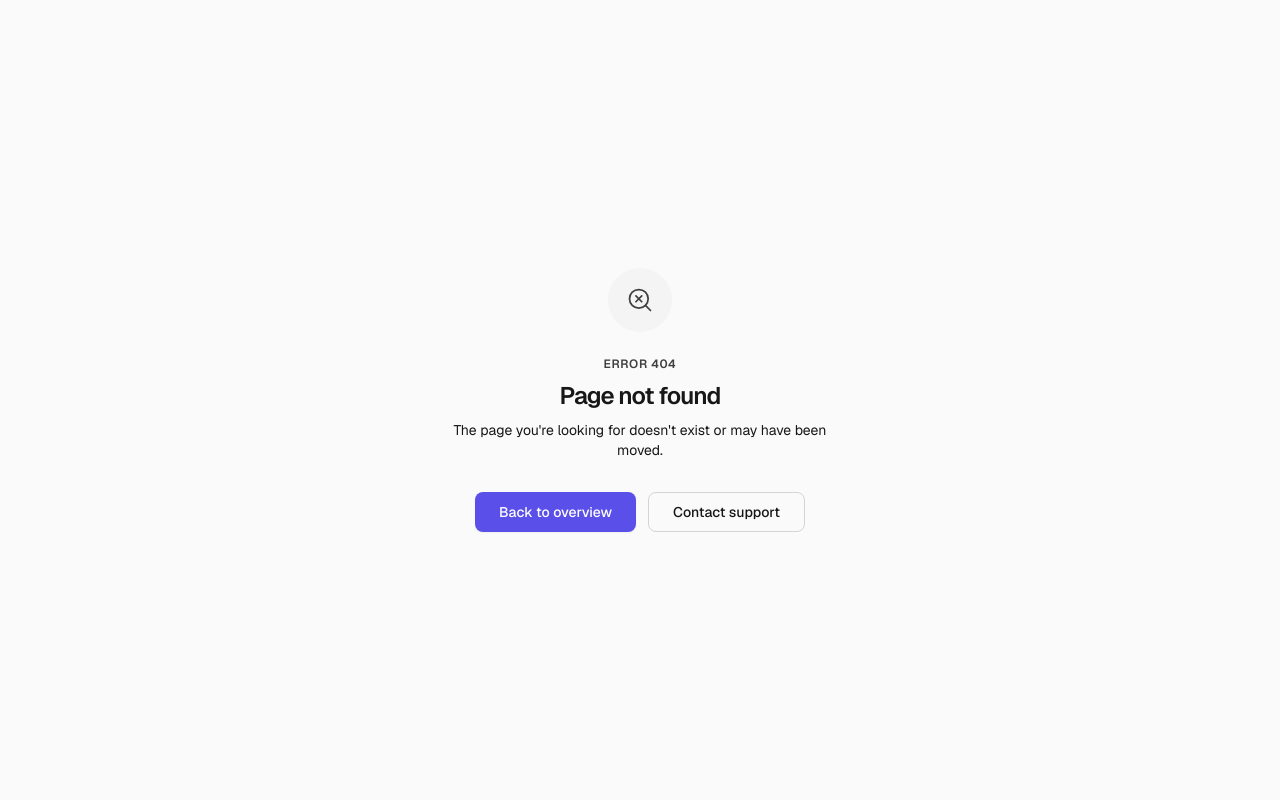
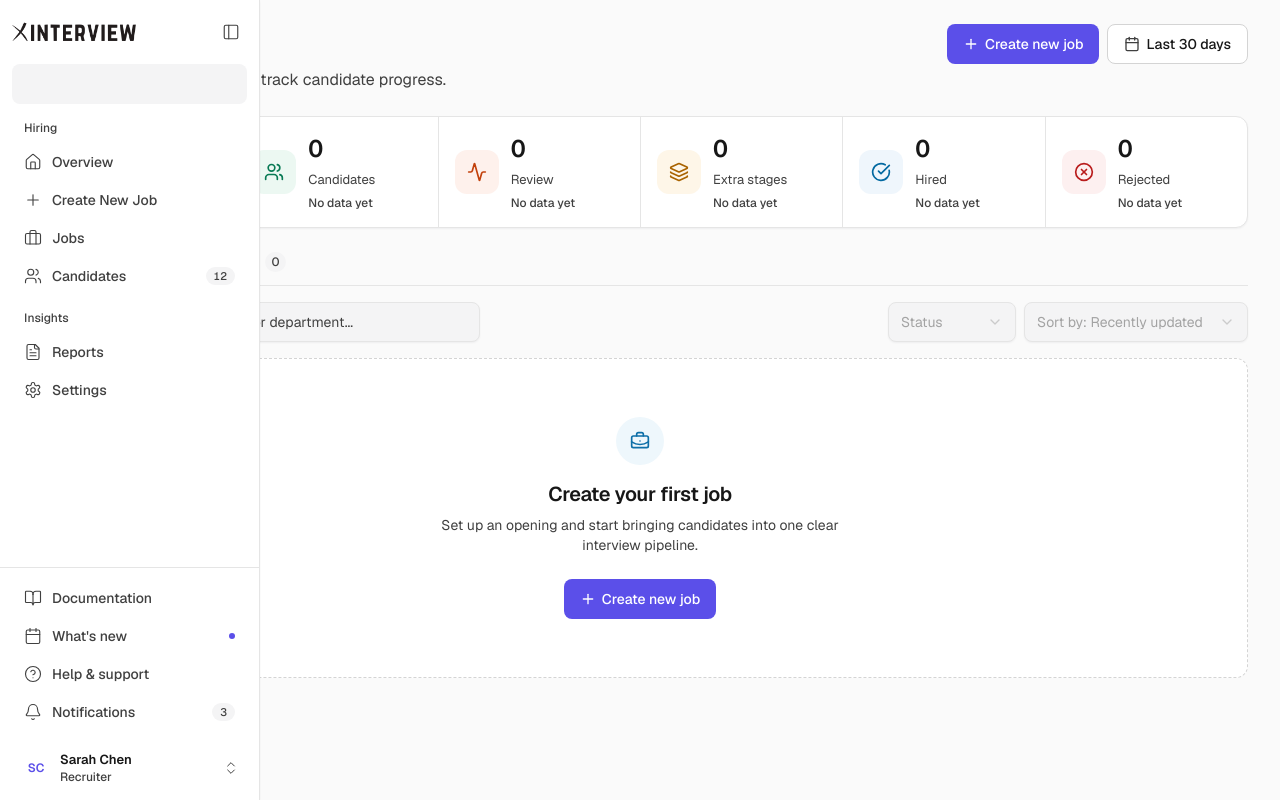
Before and after one commit to 3foxagency-hash/xinterview-ai-foundation-admin, a Next.js app: page /dashboard/no-jobs in a window 1280 px wide. Before the commit this address had no page. Built offline with nearby package versions, Linux system fonts and the light colour scheme.

Commit message:
style: update layout structure for AuthLayout and DashboardLayout; add NoJobsPreviewPage component

```diff
--- a/app/(auth)/layout.tsx
+++ b/app/(auth)/layout.tsx
@@ -25,7 +25,7 @@ export default function AuthLayout({
 
   return (
     <MotionConfig reducedMotion="user">
-      <div className="flex h-screen bg-background">
+      <div className="fixed inset-0 flex bg-background">
         {/* Left panel — video (hidden on mobile). Fixed to the viewport so it
             never scrolls with the form on the right. */}
         <div className="hidden lg:block flex-1 relative">
--- /dev/null
+++ b/app/(dashboard)/dashboard/no-jobs/page.tsx
@@ -0,0 +1,167 @@
+'use client';
+
+import * as React from 'react';
+import { Activity, ArrowDown, ArrowUp, BriefcaseBusiness, Calendar, CircleCheckBig, CircleX, Layers, Plus, Search, Users } from 'lucide-react';
+import { toast } from 'sonner';
+import { Button } from '@/components/ui/button';
+import { Input } from '@/components/ui/input';
+import {
+  Select,
+  SelectContent,
+  SelectItem,
+  SelectTrigger,
+  SelectValue,
+} from '@/components/ui/select';
+import { cn } from '@/lib/utils';
+
+/* Preview of the Overview page once a brand-new workspace has zero jobs —
+   every count zeroed out and the first-time empty state in place of the job
+   list. Lives at its own route so the empty state can be reviewed without
+   waiting on real API integration to actually return zero jobs. */
+const summaryItems = [
+  { label: 'Jobs', icon: BriefcaseBusiness, tone: 'jobs' },
+  { label: 'Candidates', icon: Users, tone: 'candidates' },
+  { label: 'Review', icon: Activity, tone: 'ai' },
+  { label: 'Extra stages', icon: Layers, tone: 'interviews' },
+  { label: 'Hired', icon: CircleCheckBig, tone: 'info' },
+  { label: 'Rejected', icon: CircleX, tone: 'error' },
+] as const;
+
+const toneTile: Record<string, string> = {
+  jobs: 'bg-jobs-wash text-jobs-ink',
+  candidates: 'bg-candidates-wash text-candidates-ink',
+  ai: 'bg-ai-wash text-ai-ink',
+  info: 'bg-info-wash text-info-ink',
+  error: 'bg-error-wash text-error-ink',
+  interviews: 'bg-interviews-wash text-interviews-ink',
+};
+
+function SummaryStrip() {
+  return (
+    <section aria-label="Jobs summary" className="grid grid-cols-2 rounded-lg border border-border bg-surface lg:grid-cols-3 xl:grid-cols-6">
+      {summaryItems.map((item, index) => {
+        const Icon = item.icon;
+        return (
+          <div
+            key={item.label}
+            className={cn(
+              'flex min-w-0 items-center gap-2.5 border-border px-3 py-3 sm:gap-3 sm:px-4 sm:py-4',
+              index % 2 === 0 ? 'border-l-0' : 'border-l',
+              index < 2 ? 'border-t-0' : 'border-t',
+              index % 3 === 0 ? 'lg:border-l-0' : 'lg:border-l',
+              index < 3 ? 'lg:border-t-0' : 'lg:border-t',
+              index === 0 ? 'xl:border-l-0' : 'xl:border-l',
+              'xl:border-t-0'
+            )}
+          >
+            <span className={cn('flex h-9 w-9 shrink-0 items-center justify-center rounded-lg sm:h-11 sm:w-11', toneTile[item.tone])}>
+              <Icon className="h-4 w-4 sm:h-5 sm:w-5" aria-hidden={true} />
+            </span>
+            <div className="min-w-0">
+              <p className="text-h2 tabular leading-none text-heading sm:text-h1">0</p>
+              <p className="mt-1.5 truncate text-body-sm text-muted">{item.label}</p>
+              <p className="mt-1.5 flex items-center gap-1 text-caption text-muted">
+                <ArrowUp className="hidden h-3 w-3" aria-hidden="true" />
+                <ArrowDown className="hidden h-3 w-3" aria-hidden="true" />
+                No data yet <span className="hidden truncate font-normal 2xl:inline">vs last 30 days</span>
+              </p>
+            </div>
+          </div>
+        );
+      })}
+    </section>
+  );
+}
+
+function FirstJobEmptyState({ onCreate }: { onCreate: () => void }) {
+  return (
+    <div className="flex min-h-80 flex-col items-center justify-center rounded-lg border border-dashed border-border-strong bg-surface px-6 text-center">
+      <span className="flex h-12 w-12 items-center justify-center rounded-full bg-jobs-wash text-jobs-ink">
+        <BriefcaseBusiness className="h-5 w-5" aria-hidden="true" />
+      </span>
+      <h2 className="mt-4 text-h2 text-heading">Create your first job</h2>
+      <p className="mt-2 max-w-md text-body text-muted">
+        Set up an opening and start bringing candidates into one clear interview pipeline.
+      </p>
+      <Button className="mt-6" onClick={onCreate}>
+        <Plus className="h-4 w-4" aria-hidden="true" />
+        Create new job
+      </Button>
+    </div>
+  );
+}
+
+export default function NoJobsPreviewPage() {
+  const tabs = [
+    { key: 'active' as const, label: 'Active jobs', count: 0 },
+    { key: 'archived' as const, label: 'Archived jobs', count: 0 },
+  ];
+
+  return (
+    <div className="bg-background px-4 py-6 sm:px-6 lg:px-8">
+      <div className="mx-auto max-w-7xl">
+        <header className="flex flex-col gap-4 sm:flex-row sm:items-start sm:justify-between">
+          <div>
+            <h1 className="text-display text-heading">Jobs</h1>
+            <p className="mt-1 text-body-lg text-muted">Manage your job openings and track candidate progress.</p>
+          </div>
+          <div className="flex flex-wrap items-center gap-2 sm:justify-end">
+            <Button onClick={() => toast('Create new job opened')}>
+              <Plus className="h-4 w-4" aria-hidden="true" />
+              Create new job
+            </Button>
+            <Button variant="secondary">
+              <Calendar className="h-4 w-4 text-muted" aria-hidden="true" />
+              Last 30 days
+            </Button>
+          </div>
+        </header>
+
+        <div className="mt-6"><SummaryStrip /></div>
+
+        <div className="mt-6 border-b border-border">
+          <div className="flex gap-6" role="tablist" aria-label="Job views">
+            {tabs.map((item, index) => (
+              <button
+                key={item.key}
+                type="button"
+                role="tab"
+                aria-selected={index === 0}
+                className={cn(
+                  '-mb-px flex items-center gap-2 border-b-2 px-1 pb-3 text-button transition-colors',
+                  index === 0 ? 'border-primary text-primary-ink' : 'border-transparent text-muted hover:text-heading'
+                )}
+              >
+                {item.label}
+                <span className={cn('flex h-5 min-w-5 items-center justify-center rounded-full px-1.5 text-caption', index === 0 ? 'bg-primary-soft text-primary-ink' : 'bg-surface-2 text-muted')}>
+                  {item.count}
+                </span>
+              </button>
+            ))}
+          </div>
+        </div>
+
+        <div className="mt-4 flex flex-col gap-3 lg:flex-row lg:items-center lg:justify-between">
+          <div className="relative w-full lg:max-w-md">
+            <Search className="pointer-events-none absolute left-3 top-1/2 h-4 w-4 -translate-y-1/2 text-muted" aria-hidden="true" />
+            <Input disabled placeholder="Search jobs by title, location or department..." aria-label="Search jobs" className="pl-9" />
+          </div>
+          <div className="flex w-full flex-wrap items-center gap-2 lg:w-auto">
+            <Select value="all" disabled>
+              <SelectTrigger className="w-full sm:w-32" aria-label="Filter by status"><SelectValue placeholder="Status" /></SelectTrigger>
+              <SelectContent><SelectItem value="all">Status</SelectItem></SelectContent>
+            </Select>
+            <Select value="updated" disabled>
+              <SelectTrigger className="w-full sm:w-56" aria-label="Sort jobs"><SelectValue placeholder="Sort" /></SelectTrigger>
+              <SelectContent><SelectItem value="updated">Sort by: Recently updated</SelectItem></SelectContent>
+            </Select>
+          </div>
+        </div>
+
+        <div className="mt-4">
+          <FirstJobEmptyState onCreate={() => toast('Create new job opened')} />
+        </div>
+      </div>
+    </div>
+  );
+}
--- a/app/(dashboard)/layout.tsx
+++ b/app/(dashboard)/layout.tsx
@@ -37,7 +37,7 @@ export default function DashboardLayout({
   const expanded = showRail ? sidebar.expanded : true;
 
   return (
-    <div className="flex h-screen overflow-hidden bg-background">
+    <div className="fixed inset-0 flex overflow-hidden bg-background">
       {/* Desktop sidebar — fixed, does not scroll with page */}
       {showRail && (
         <div className="fixed inset-y-0 left-0 z-30 h-screen">
--- a/app/globals.css
+++ b/app/globals.css
@@ -541,6 +541,7 @@
     text-size-adjust: 100%;
   }
   body {
+    position: relative;
     background-color: var(--background);
     color: var(--body);
     /* Geist ships no cv11/ss01 alternates; ligatures only (§4). */
```
